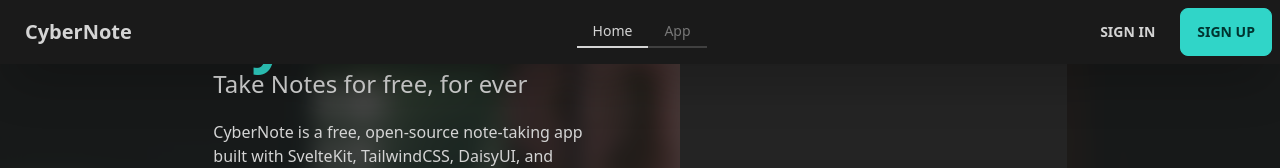
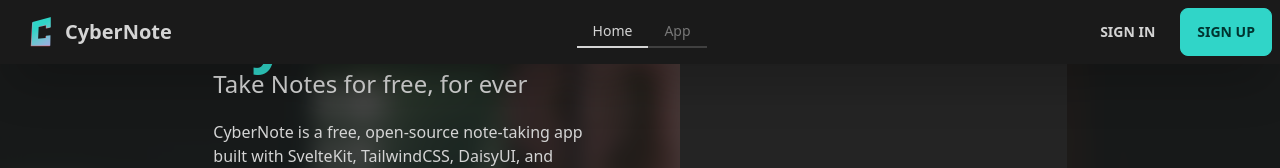
Before and after one commit to ImGajeed76/cybernote-v2, a SvelteKit app: page / in a window 1280 px wide. Shown: the top 168 px of the page. Built offline with nearby package versions, Linux system fonts and the light colour scheme; no server answers.

Commit message:
updated logo

```diff
--- a/src/app.html
+++ b/src/app.html
@@ -2,8 +2,9 @@
 <html lang="en" data-theme="dark">
 	<head>
 		<meta charset="utf-8" />
-		<link rel="icon" href="%sveltekit.assets%/favicon.png" />
+		<link rel="icon" href="%sveltekit.assets%/CyberNote-C-Trans.png" />
 		<meta name="viewport" content="width=device-width" />
+		<title>CyberNote</title>
 		%sveltekit.head%
 	</head>
 	<body data-sveltekit-preload-data="hover">
--- a/src/routes/NavBar.svelte
+++ b/src/routes/NavBar.svelte
@@ -39,7 +39,8 @@
 
 <div class="navbar bg-neutral fixed h-16 shadow-2xl" style="z-index: 1">
   <div class="flex-1">
-    <a class="btn btn-ghost normal-case text-xl" href="/" style="z-index: 99">CyberNote</a>
+    <a class="btn btn-ghost normal-case text-xl" href="/" style="z-index: 99">
+      <img src="CyberNote-C-Trans.png" class="h-8 mr-2">CyberNote</a>
     <div class="absolute w-[99vw] flex invisible md:visible">
       <div class="tabs m-auto">
         <a href="/" class="tab tab-bordered {activeTab === 0 ? 'tab-active' : ''} duration-500 outline-none">Home</a>
```
Also changed, not shown: static/CyberNote-C-Trans.png (added), static/favicon.png (deleted).
